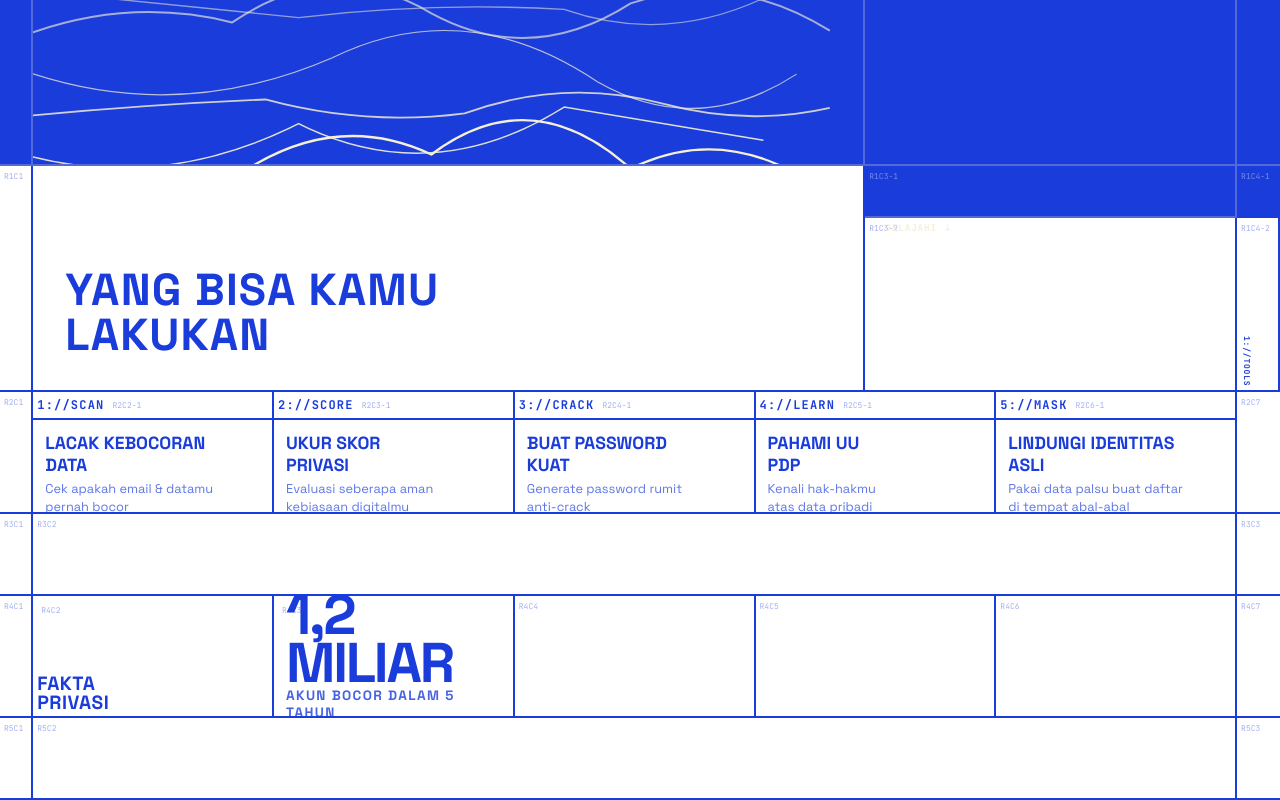
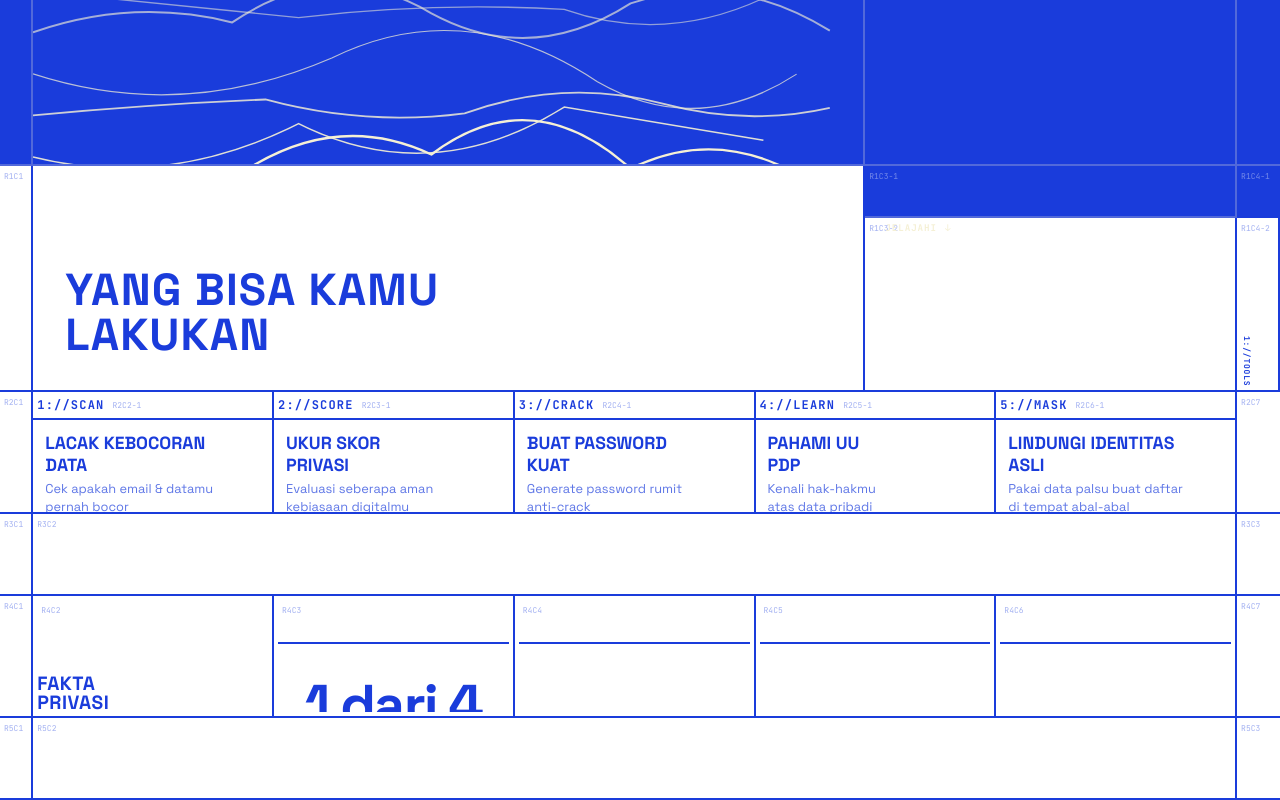
Before and after one commit to xzael24/Netchi, a Next.js app: page / in a window 1280 px wide. Shown: the part 634-1434 px from the top of the page. Built offline with nearby package versions, Linux system fonts and the light colour scheme.

Commit message:
feat: scroll-triggered button in navbar, animated stats cards

```diff
--- a/src/app/page.tsx
+++ b/src/app/page.tsx
@@ -10,10 +10,13 @@ export default function Home() {
   const headlineRef = useRef<HTMLDivElement>(null);
   const headlineInView = useInView(headlineRef, { once: false });
 
+  const btnRef = useRef<HTMLDivElement>(null);
+  const btnInView = useInView(btnRef, { once: false });
+
   return (
     <>
-      <Navbar headlineVisible={!headlineInView} />
-      <Hero headlineRef={headlineRef} />
+      <Navbar headlineVisible={!headlineInView} buttonVisible={!btnInView} />
+      <Hero headlineRef={headlineRef} buttonRef={btnRef} />
       <Section2 />
     </>
   );
--- a/src/components/home/Hero.tsx
+++ b/src/components/home/Hero.tsx
@@ -6,7 +6,7 @@ import { useState } from "react";
 
 const LINE = "border-cream/25";
 
-export function Hero({ headlineRef }: { headlineRef?: React.RefObject<HTMLDivElement> }) {
+export function Hero({ headlineRef, buttonRef }: { headlineRef?: React.RefObject<HTMLDivElement>; buttonRef?: React.RefObject<HTMLDivElement> }) {
   const arrowControls = useAnimation();
   const [langOpen, setLangOpen] = useState(false);
 
@@ -164,7 +164,7 @@ export function Hero({ headlineRef }: { headlineRef?: React.RefObject<HTMLDivEle
       </div>
       <div className={`border-b-2 border-r-2 ${LINE} flex flex-col items-stretch justify-between container-cell relative`}>
         <span className="absolute top-0 left-0 p-1 text-[8px] text-cream/30 font-mono">R5C4-1</span>
-        <div className="flex justify-end border-b-2 border-cream/25">
+        <div className="flex justify-end border-b-2 border-cream/25" ref={buttonRef}>
           <Link
             href="/breach"
             className="bg-[#EF4444] text-[#1A3CDB] font-mono uppercase tracking-widest px-4 md:px-5 py-2.5 md:py-3 hover:bg-white/10 hover:backdrop-blur-md hover:text-white transition-colors font-bold cq-hero-cta"
--- a/src/components/home/Section2.tsx
+++ b/src/components/home/Section2.tsx
@@ -1,6 +1,189 @@
 "use client";
 
+import { motion, AnimatePresence } from "framer-motion";
+import { useState, useEffect } from "react";
+
 const LINE = "border-[#1A3CDB]";
+
+function AnimatedFact() {
+  const [phase, setPhase] = useState(0);
+  // 0: sweeping up, 1: at top (text1), 2: sweeping down, 3: at bottom (text2)
+
+  useEffect(() => {
+    const t = (delay: number) => new Promise((r) => setTimeout(r, delay));
+
+    const loop = async () => {
+      // eslint-disable-next-line no-constant-condition
+      while (true) {
+        setPhase(0); await t(1200);
+        setPhase(1); await t(1500);
+        setPhase(2); await t(1200);
+        setPhase(3); await t(1500);
+      }
+    };
+    const c = loop();
+    return () => { c.then(() => {}); };
+  }, []);
+
+  const isSweeping = phase === 0 || phase === 2;
+  const showFirst = phase === 0 || phase === 1;
+
+  return (
+    <div className="flex flex-col items-center justify-center w-full h-full p-2 relative overflow-hidden">
+      <span className="absolute top-0 left-0 p-1 text-[8px] text-[#1A3CDB]/40 font-mono z-10">R4C3</span>
+
+      {/* Wiper line */}
+      <motion.div
+        className="absolute left-0 w-full h-[2px] bg-[#1A3CDB] z-20"
+        animate={{
+          top: phase === 0 ? ["100%", "-5%"] : phase === 2 ? ["-5%", "105%"] : phase === 1 ? "-5%" : "105%",
+        }}
+        transition={{ duration: 1.2, ease: [0.22, 1, 0.36, 1] }}
+      />
+
+      {/* Text */}
+      <AnimatePresence mode="popLayout">
+        {showFirst ? (
+          <motion.span
+            key="phish"
+            initial={{ y: 200 }}
+            animate={{ y: 0 }}
+            exit={{ y: 200 }}
+            transition={{ duration: 1.2, ease: [0.22, 1, 0.36, 1] }}
+            className="font-display font-black text-[#1A3CDB] leading-[0.85] text-[clamp(2rem,10cqw,3.5rem)] tracking-[-0.04em] text-center w-full"
+          >
+            1 dari 4 orang
+          </motion.span>
+        ) : (
+          <motion.span
+            key="bocor"
+            initial={{ y: -200 }}
+            animate={{ y: 0 }}
+            exit={{ y: -200 }}
+            transition={{ duration: 1.2, ease: [0.22, 1, 0.36, 1] }}
+            className="font-display font-black text-[#1A3CDB] leading-[0.85] text-[clamp(2rem,10cqw,3.5rem)] tracking-[-0.04em] text-center w-full"
+          >
+            1,2 MILIAR
+          </motion.span>
+        )}
+      </AnimatePresence>
+
+      <AnimatePresence mode="popLayout">
+        {showFirst ? (
+          <motion.span
+            key="phish-sub"
+            initial={{ y: 200 }}
+            animate={{ y: 0 }}
+            exit={{ y: 200 }}
+            transition={{ duration: 1.2, ease: [0.22, 1, 0.36, 1] }}
+            className="font-display font-bold text-[#1A3CDB]/80 leading-tight text-[clamp(0.55rem,2.5cqw,0.85rem)] uppercase tracking-[0.1em] text-center w-full"
+          >
+            pernah klik link phising
+          </motion.span>
+        ) : (
+          <motion.span
+            key="bocor-sub"
+            initial={{ y: -200 }}
+            animate={{ y: 0 }}
+            exit={{ y: -200 }}
+            transition={{ duration: 1.2, ease: [0.22, 1, 0.36, 1] }}
+            className="font-display font-bold text-[#1A3CDB]/80 leading-tight text-[clamp(0.55rem,2.5cqw,0.85rem)] uppercase tracking-[0.1em] text-center w-full"
+          >
+            akun bocor dalam 5 tahun
+          </motion.span>
+        )}
+      </AnimatePresence>
+    </div>
+  );
+}
+
+function AnimatedDash({ label }: { label: string }) {
+  const [phase, setPhase] = useState(0);
+
+  useEffect(() => {
+    const t = (delay: number) => new Promise((r) => setTimeout(r, delay));
+    const loop = async () => {
+      // eslint-disable-next-line no-constant-condition
+      while (true) {
+        setPhase(0); await t(1200);
+        setPhase(1); await t(1500);
+        setPhase(2); await t(1200);
+        setPhase(3); await t(1500);
+      }
+    };
+    const c = loop();
+    return () => { c.then(() => {}); };
+  }, []);
+
+  const isSweeping = phase === 0 || phase === 2;
+  const showFirst = phase === 0 || phase === 1;
+
+  return (
+    <div className="flex flex-col items-center justify-center w-full h-full p-2 relative overflow-hidden">
+      <span className="absolute top-0 left-0 p-1 text-[8px] text-[#1A3CDB]/40 font-mono z-10">{label}</span>
+
+      <motion.div
+        className="absolute left-0 w-full h-[2px] bg-[#1A3CDB] z-20"
+        animate={{
+          top: phase === 0 ? ["100%", "-5%"] : phase === 2 ? ["-5%", "105%"] : phase === 1 ? "-5%" : "105%",
+        }}
+        transition={{ duration: 1.2, ease: [0.22, 1, 0.36, 1] }}
+      />
+
+      <AnimatePresence mode="popLayout">
+        {showFirst ? (
+          <motion.span
+            key="a"
+            initial={{ y: 200 }}
+            animate={{ y: 0 }}
+            exit={{ y: 200 }}
+            transition={{ duration: 1.2, ease: [0.22, 1, 0.36, 1] }}
+            className="font-display font-black text-[#1A3CDB] leading-[0.85] text-[clamp(2rem,10cqw,3.5rem)] tracking-[-0.04em] text-center w-full"
+          >
+            -
+          </motion.span>
+        ) : (
+          <motion.span
+            key="b"
+            initial={{ y: -200 }}
+            animate={{ y: 0 }}
+            exit={{ y: -200 }}
+            transition={{ duration: 1.2, ease: [0.22, 1, 0.36, 1] }}
+            className="font-display font-black text-[#1A3CDB] leading-[0.85] text-[clamp(2rem,10cqw,3.5rem)] tracking-[-0.04em] text-center w-full"
+          >
+            -
+          </motion.span>
+        )}
+      </AnimatePresence>
+
+      <AnimatePresence mode="popLayout">
+        {showFirst ? (
+          <motion.span
+            key="a-sub"
+            initial={{ y: 200 }}
+            animate={{ y: 0 }}
+            exit={{ y: 200 }}
+            transition={{ duration: 1.2, ease: [0.22, 1, 0.36, 1] }}
+            className="font-display font-bold text-[#1A3CDB]/80 leading-tight text-[clamp(0.55rem,2.5cqw,0.85rem)] uppercase tracking-[0.1em] text-center w-full"
+          >
+            -
+          </motion.span>
+        ) : (
+          <motion.span
+            key="b-sub"
+            initial={{ y: -200 }}
+            animate={{ y: 0 }}
+            exit={{ y: -200 }}
+            transition={{ duration: 1.2, ease: [0.22, 1, 0.36, 1] }}
+            className="font-display font-bold text-[#1A3CDB]/80 leading-tight text-[clamp(0.55rem,2.5cqw,0.85rem)] uppercase tracking-[0.1em] text-center w-full"
+          >
+            -
+          </motion.span>
+        )}
+      </AnimatePresence>
+    </div>
+  );
+}
 
 export function Section2() {
   return (
@@ -75,17 +258,9 @@ export function Section2() {
                 </h2>
               </div>
             ) : i === 1 ? (
-              <div className="flex flex-col items-center justify-center w-full h-full p-2 relative">
-                <span className="absolute top-0 left-0 p-1 text-[8px] text-[#1A3CDB]/40 font-mono">R4C3</span>
-                <span className="font-display font-black text-[#1A3CDB] leading-[0.85] text-[clamp(2rem,10cqw,3.5rem)] tracking-[-0.04em]">
-                  1,2 MILIAR
-                </span>
-                <span className="font-display font-bold text-[#1A3CDB]/80 leading-tight text-[clamp(0.55rem,2.5cqw,0.85rem)] uppercase tracking-[0.1em]">
-                  akun bocor dalam 5 tahun
-                </span>
-              </div>
+              <AnimatedFact />
             ) : (
-              `R4C${i + 2}`
+              <AnimatedDash label={`R4C${i + 2}`} />
             )}
           </div>
         ))}
--- a/src/components/layout/Navbar.tsx
+++ b/src/components/layout/Navbar.tsx
@@ -6,7 +6,7 @@ import { useState } from "react";
 
 const LINE = "border-cream/25";
 
-export function Navbar({ headlineVisible }: { headlineVisible?: boolean }) {
+export function Navbar({ headlineVisible, buttonVisible }: { headlineVisible?: boolean; buttonVisible?: boolean }) {
   const [langOpen, setLangOpen] = useState(false);
 
   return (
@@ -32,8 +32,26 @@ export function Navbar({ headlineVisible }: { headlineVisible?: boolean }) {
           </AnimatePresence>
         </div>
         <div className={`border-r-2 ${LINE} flex items-start justify-start p-1 text-[8px] text-cream/30 font-mono`}>N3</div>
-        <div className={`border-r-2 ${LINE} pl-6 md:pl-8 flex items-center justify-end container-cell relative`}>
+        <div className={`border-r-2 ${LINE} flex items-center justify-end container-cell relative`}>
           <span className="absolute top-0 left-0 p-1 text-[8px] text-cream/30 font-mono">N4</span>
+          <AnimatePresence>
+            {buttonVisible && (
+              <motion.span
+                initial={{ opacity: 0, x: -6 }}
+                animate={{ opacity: 1, x: 0 }}
+                exit={{ opacity: 0, x: -6 }}
+                transition={{ duration: 0.3, ease: "easeOut" }}
+                className="mr-auto"
+              >
+                <Link
+                  href="/breach"
+                  className="bg-[#EF4444] text-[#1A3CDB] font-mono uppercase tracking-widest px-3 py-1.5 text-[clamp(0.45rem,2.5cqw,0.75rem)] font-bold whitespace-nowrap hover:bg-white/10 hover:backdrop-blur-md hover:text-white transition-colors"
+                >
+                  MULAI SEKARANG
+                </Link>
+              </motion.span>
+            )}
+          </AnimatePresence>
           <Link href="#" className="font-display font-bold uppercase tracking-widest px-4 py-1.5 hover:bg-[#EF4444] transition-colors cq-hero-nav">
             Menu
           </Link>
```
